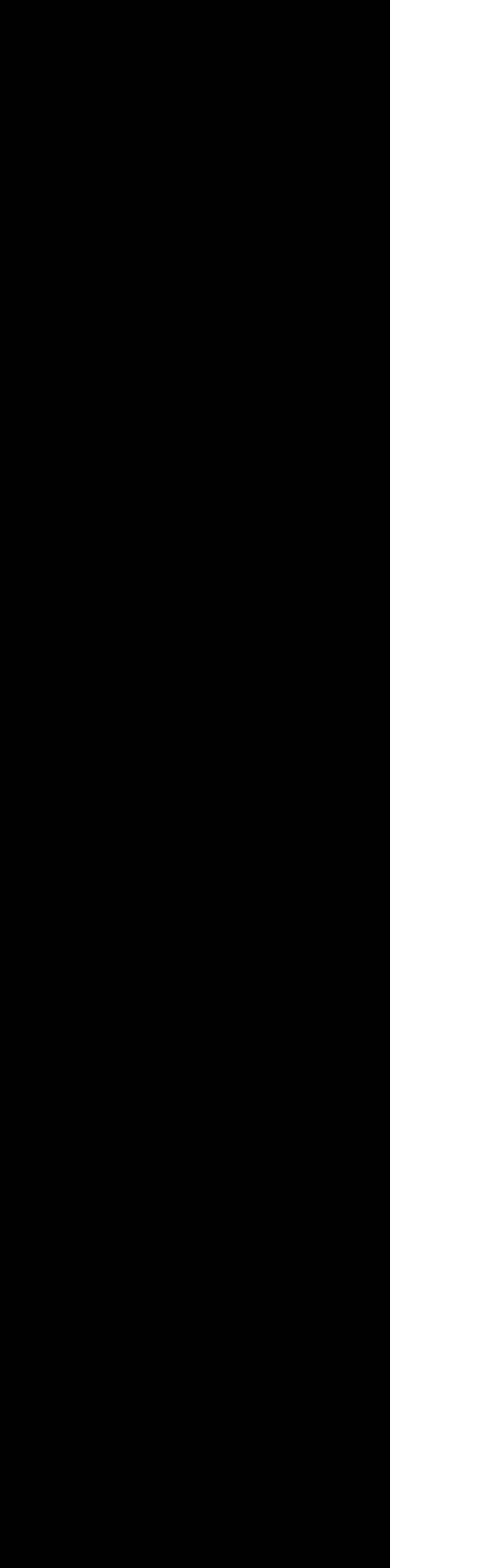
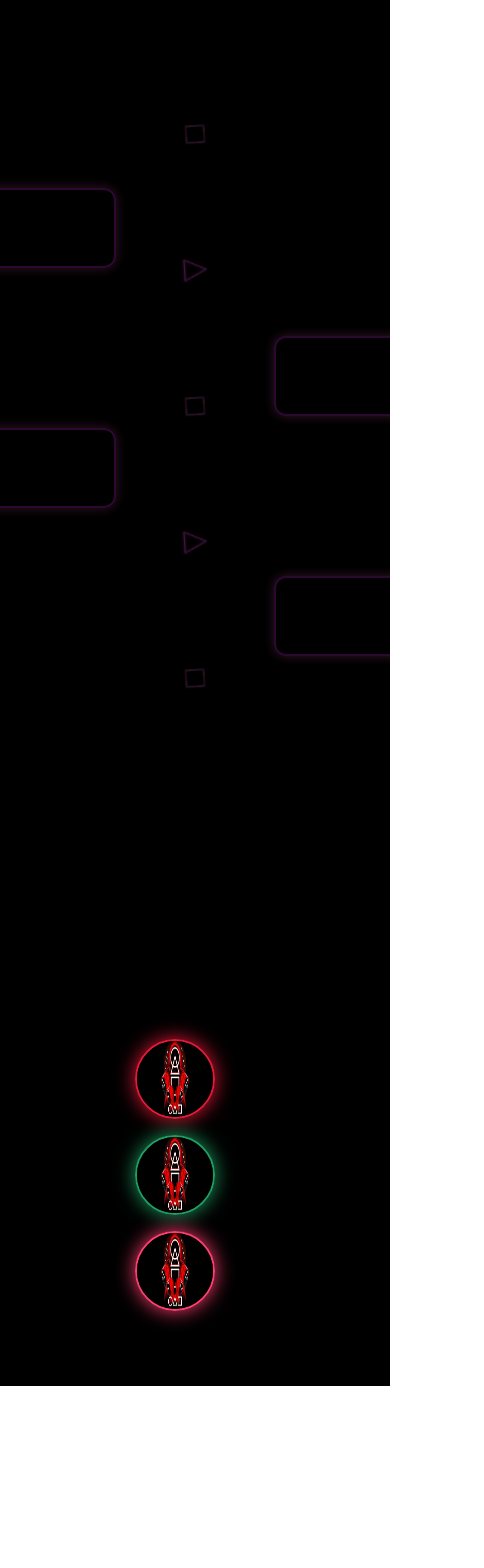
Before and after one commit to Vedaant-Mahale/aeravat-website, a React (Vite) app: page / in a window 390 px wide. Shown: the part 2180-3748 px from the top of the page, 484 px wide, since content can reach past the window. After the commit the page ends 3566 px from the top, so only its background shows below. Built offline with nearby package versions, Linux system fonts and the light colour scheme.

Commit message:
90% done with the website

```diff
--- a/src/App.css
+++ b/src/App.css
@@ -186,3 +186,10 @@
 .pulse-border {
   animation: pulse-border 2s infinite;
 }
+
+.triangle-frame {
+  width: 600px;
+  height: 400px;
+  clip-path: polygon(50% 0%, 0% 100%, 100% 100%);
+  object-fit: cover;
+}
--- a/src/App.tsx
+++ b/src/App.tsx
@@ -16,8 +16,9 @@ gsap.registerPlugin(ScrollTrigger)
 
 function App() {
   const [clicked, setClicked] = useState(false)
-  const aboutRef = useRef<HTMLDivElement>(null)
-  const timelineRef = useRef<HTMLDivElement>(null)
+  const aboutRef = useRef<HTMLDivElement | null>(null) as any;
+  const timelineRef = useRef<HTMLDivElement | null>(null) as any;
+  const contactRef = useRef<HTMLDivElement | null>(null) as any;
 
   // Refs for GSAP animations
   const aboutTitleRef = useRef<HTMLDivElement>(null)
@@ -104,14 +105,14 @@ function App() {
       if (timelineRef.current) {
         // Animate timeline boxes on the left
         gsap.from(".timeline-left-box", {
-          x: -100,
-          opacity: 0,
-          duration: 0.8,
-          stagger: 0.2,
+          x: -50,
+          opacity: 0.2,
+          duration: 0.3,
+          stagger: 0.1,
           scrollTrigger: {
             trigger: timelineRef.current,
-            start: "top 70%",
-            end: "bottom 20%",
+            start: "top 90%",
+            end: "center 60%",
             toggleActions: "play none none none",
             scrub: 1,
           },
@@ -119,14 +120,14 @@ function App() {
 
         // Animate timeline boxes on the right
         gsap.from(".timeline-right-box", {
-          x: 100,
-          opacity: 0,
-          duration: 0.8,
-          stagger: 0.2,
+          x: 50,
+          opacity: 0.2,
+          duration: 0.3,
+          stagger: 0.1,
           scrollTrigger: {
             trigger: timelineRef.current,
-            start: "top 70%",
-            end: "bottom 20%",
+            start: "top 90%",
+            end: "center 60%",
             toggleActions: "play none none none",
             scrub: 1,
           },
@@ -135,17 +136,43 @@ function App() {
         // Animate timeline center items
         gsap.from(".timeline-center-item", {
           scale: 0,
-          opacity: 0,
-          duration: 0.5,
+          opacity: 0.2,
+          duration: 0.3,
           stagger: 0.1,
           scrollTrigger: {
             trigger: timelineRef.current,
             start: "top 70%",
-            end: "bottom 20%",
+            end: "center 40%",
             toggleActions: "play none none none",
             scrub: 1,
           },
         })
+
+        gsap.from(".contact-item", {
+          xPercent: -100, // Moves it left by 50% of its own width
+          x: "50vw", // Moves it to the center of the viewport
+          duration: 0.5,
+          stagger: 0.1,
+          scrollTrigger: {
+            trigger: contactRef.current,
+            start: "top 100%",
+            end: "center 100%",
+            toggleActions: "play none none none",
+            scrub: 1,
+          },
+        });
+        gsap.from(".contact-info", {
+          opacity:0,
+          duration: 0.5,
+          stagger: 0.1,
+          scrollTrigger: {
+            trigger: contactRef.current,
+            start: "top 100%",
+            end: "center 100%",
+            toggleActions: "play none none none",
+            scrub: 1,
+          },
+        });
       }
     })
 
@@ -312,41 +339,54 @@ function App() {
           </div>
         </div>
       </div>
-
-      <div ref={timelineRef} className="relative w-full h-[200vh] bg-black justify-center flex">
+      <div ref={timelineRef} className="relative w-full md:h-[150vh] h-[100vh] bg-black justify-center flex overflow-x-hidden">
         <div className="md:w-3/7 w-1/2">
-          <div className="timeline-left-box md:mt-22 mt-17 h-40 md:mr-10 mr-4 md:w-96 w-40 float-right border-2 border-fuchsia-500 glow rounded-xl"></div>
-          <div className="timeline-left-box md:mt-104 mt-88 h-40 md:mr-10 mr-4 md:w-96 w-40 float-right border-2 border-fuchsia-500 glow rounded-xl"></div>
+          <div className="timeline-left-box md:mt-22 mt-17 md:h-40 h-20 md:mr-10 mr-4 md:w-96 w-5/6 float-right border-2 border-fuchsia-500 glow rounded-xl"></div>
+          <div className="timeline-left-box md:mt-104 mt-40 md:h-40 h-20 md:mr-10 mr-4 md:w-96 w-5/6 float-right border-2 border-fuchsia-500 glow rounded-xl"></div>
         </div>
-        <div className="relative h-full bg-black justify-center flex flex-col">
+        <div className="relative h-full bg-black flex flex-col">
           <img
-            className="timeline-center-item m-auto md:w-14 md:h-14 w-7 h-7 rotate"
+            className="timeline-center-item md:w-14 md:h-14 w-7 h-7 rotate"
             src={pinksquare || "/placeholder.svg"}
           ></img>
-          <div className="timeline-center-item m-auto w-1 bg-fuchsia-500 mt-5 mb-5 h-50 rounded-full glow"></div>
+          <div className="timeline-center-item ml-auto mr-auto w-1 bg-fuchsia-500 md:mt-5 md:mb-5 md:h-40 h-25 m-1 rounded-full glow"></div>
           <img
-            className="timeline-center-item m-auto md:w-14 md:h-14 w-7 h-7 rotate"
+            className="timeline-center-item md:w-14 md:h-14 w-7 h-7 rotate"
             src={pinktraingle || "/placeholder.svg"}
           ></img>
-          <div className="timeline-center-item m-auto w-1 bg-fuchsia-500 mt-5 mb-5 h-50 rounded-full glow"></div>
+          <div className="timeline-center-item ml-auto mr-auto w-1 bg-fuchsia-500 md:mt-5 md:mb-5 md:h-40 h-25 m-1 rounded-full glow"></div>
           <img
-            className="timeline-center-item m-auto md:w-14 md:h-14 w-7 h-7 rotate"
+            className="timeline-center-item md:w-14 md:h-14 w-7 h-7 rotate"
             src={pinksquare || "/placeholder.svg"}
           ></img>
-          <div className="timeline-center-item m-auto w-1 bg-fuchsia-500 mt-5 mb-5 h-50 rounded-full glow"></div>
+          <div className="timeline-center-item ml-auto mr-auto w-1 bg-fuchsia-500 md:mt-5 md:mb-5 md:h-40 h-25 m-1 rounded-full glow"></div>
           <img
-            className="timeline-center-item m-auto md:w-14 md:h-14 w-7 h-7 rotate"
+            className="timeline-center-item md:w-14 md:h-14 w-7 h-7 rotate"
             src={pinktraingle || "/placeholder.svg"}
           ></img>
-          <div className="timeline-center-item m-auto w-1 bg-fuchsia-500 mt-5 mb-5 h-50 rounded-full glow"></div>
+          <div className="timeline-center-item ml-auto mr-auto w-1 bg-fuchsia-500 md:mt-5 md:mb-5 md:h-40 h-25 m-1 rounded-full glow"></div>
           <img
-            className="timeline-center-item m-auto mb-10 md:w-14 md:h-14 w-7 h-7 rotate"
+            className="timeline-center-item mb-10 md:w-14 md:h-14 w-7 h-7 rotate"
             src={pinksquare || "/placeholder.svg"}
           ></img>
         </div>
         <div className="md:w-3/7 w-1/2">
-          <div className="timeline-right-box mt-80 md:mt-94 h-40 md:w-96 md:ml-10 ml-4 w-40 float-left border-2 border-fuchsia-500 glow rounded-xl"></div>
-          <div className="timeline-right-box md:mt-104 mt-88 h-40 md:ml-10 ml-4 md:w-96 w-40 float-left border-2 border-fuchsia-500 glow rounded-xl"></div>
+          <div className="timeline-right-box mt-54 md:mt-94 md:h-40 h-20 md:w-96 md:ml-10 ml-4 w-5/6 mr-5 float-left border-2 border-fuchsia-500 glow rounded-xl"></div>
+          <div className="timeline-right-box md:mt-104 mt-40 md:h-40 h-20 md:ml-10 ml-4 md:w-96 w-5/6 mr-5 float-left border-2 border-fuchsia-500 glow rounded-xl"></div>
+        </div>
+      </div>
+      <div className="relative w-full md:h-[100vh] h-[50vh] justify-center bg-black flex flex-col">
+        <div className="m-auto mt-2 mb-2 md:mt-5 md:mb-5 flex justify-between w-[90vw] md:w-1/2">
+          <img ref = {contactRef} src = {squidGameBg} className="contact-item mr-2 md:mr-auto md:w-50 md:h-50 h-20 w-20 rounded-full border-[#e51937] shadow-[0px_0px_20px_rgb(229,25,55)] md:border-6 border-2"></img>
+          <div ref = {contactRef} className="contact-info w-96 md:h-40  h-15 border-2 border-[#e51937] shadow-[0px_0px_20px_rgb(229,25,55)] m-auto rounded-2xl"></div>
+        </div>
+        <div className="m-auto mt-2 mb-2 md:mt-5 md:mb-5 flex justify-between w-[90vw] md:w-1/2">
+          <img ref = {contactRef} src = {squidGameBg} className=" contact-item mr-2 md:mr-auto md:w-50 md:h-50 h-20 w-20 rounded-full border-[#1f9e62] shadow-[0px_0px_20px_rgb(31,159,98)] md:border-6 border-2"></img>
+          <div ref = {contactRef} className="contact-info w-96 md:h-40  h-15 border-2 border-[#1f9e62] shadow-[0px_0px_20px_rgb(31,159,98)] m-auto rounded-2xl"></div>
+        </div>
+        <div className="m-auto mt-2 mb-2 md:mt-5 md:mb-5 flex justify-between w-[90vw] md:w-1/2">
+          <img ref = {contactRef} src = {squidGameBg} className=" contact-item mr-2 md:mr-auto md:w-50 md:h-50 h-20 w-20 rounded-full border-[#ff3d6f] shadow-[0px_0px_20px_rgb(255,61,111)] md:border-6 border-2"></img>
+          <div ref = {contactRef} className="contact-info w-96 md:h-40  h-15 border-2 border-[#ff3d6f] shadow-[0px_0px_20px_rgb(255,61,111)] m-auto rounded-2xl"></div>
         </div>
       </div>
     </>
```
